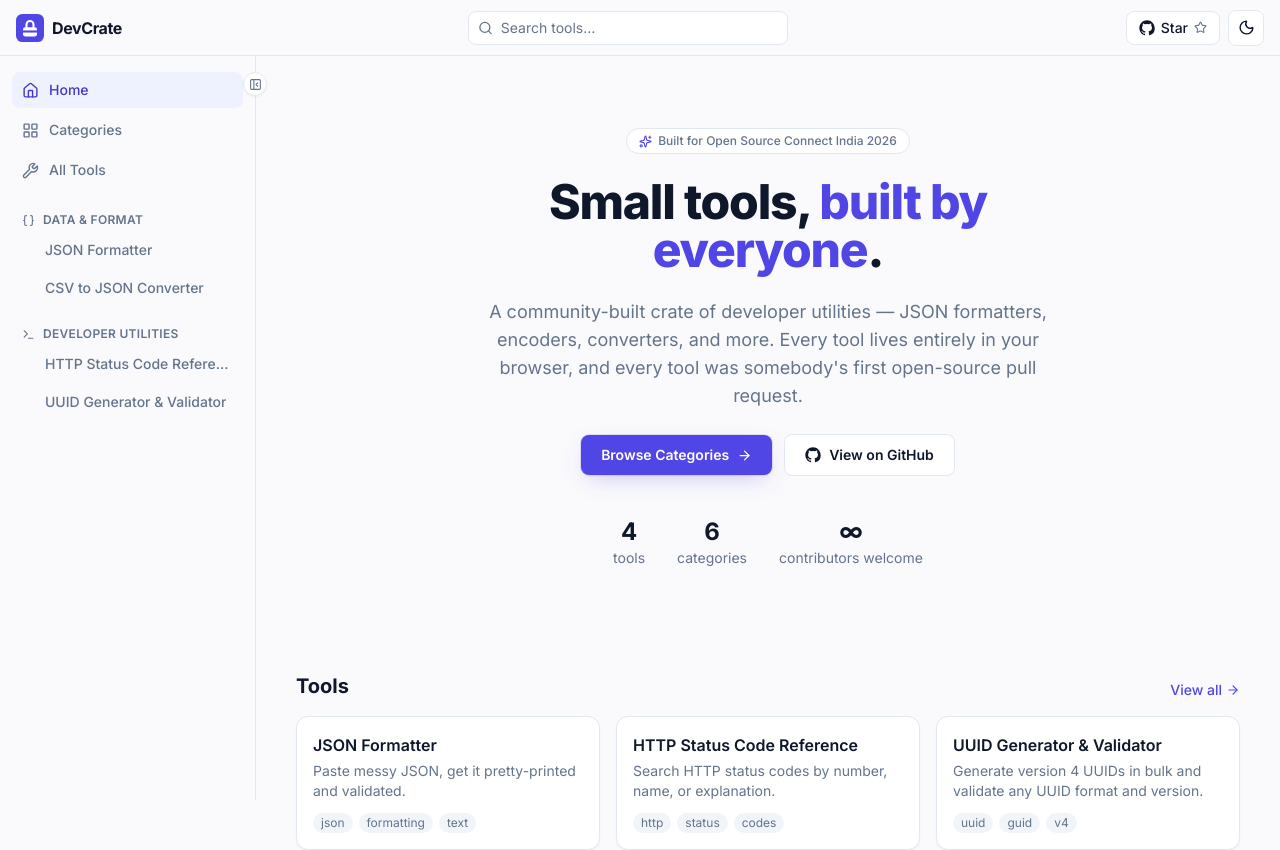
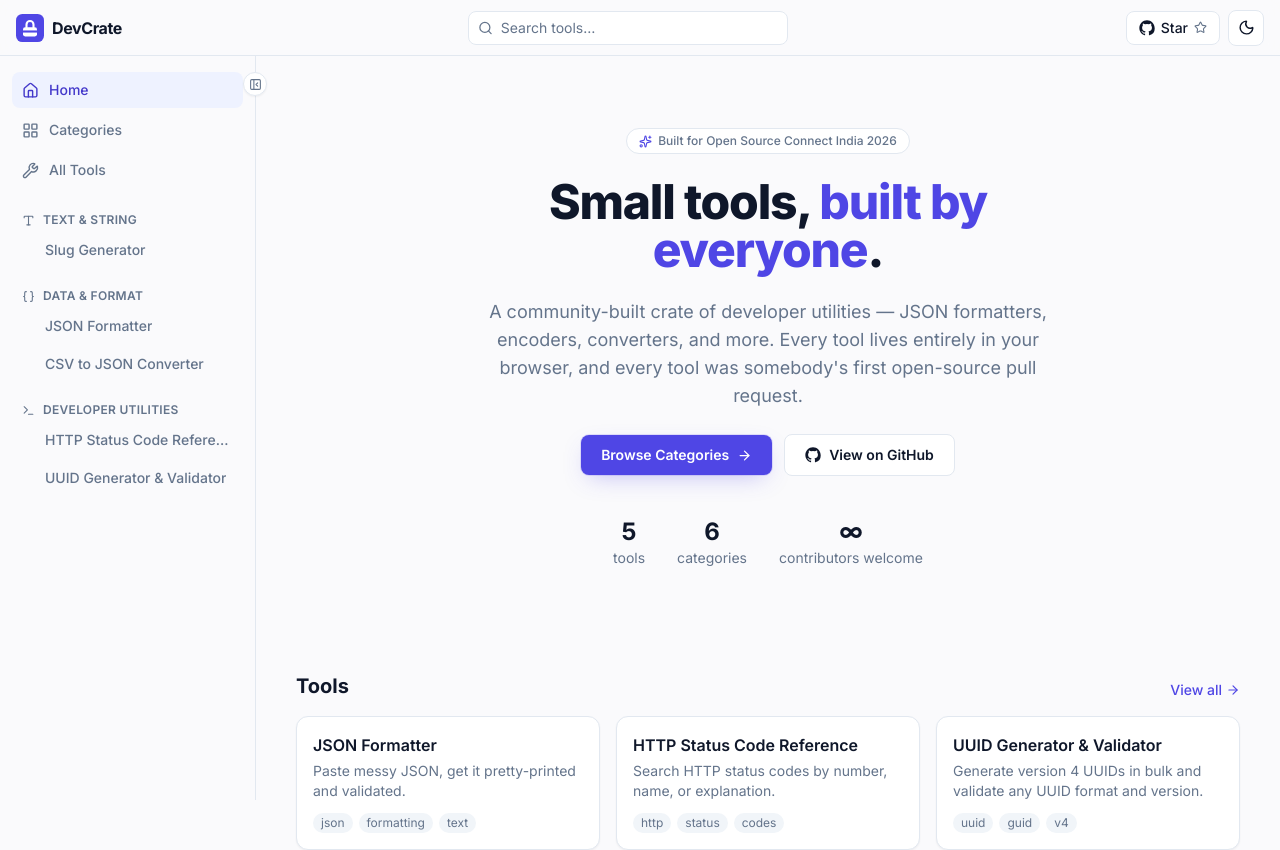
Before and after one commit to Aakif-Kohari/DevCrate, a React (Vite) app: page / in a window 1280 px wide. Shown: the top 850 px of the page. Built offline with nearby package versions, Linux system fonts and the light colour scheme.

Commit message:
feat: register slug generator

```diff
--- a/src/tools/registry.ts
+++ b/src/tools/registry.ts
@@ -15,6 +15,8 @@ import uuidGeneratorMeta from './uuid-generator/meta'
 import UuidGenerator from './uuid-generator'
 import csvJsonConverterMeta from './csv-json-converter/meta'
 import CsvJsonConverter from './csv-json-converter'
+import slugifyMeta from './slugify/meta'
+import SlugGenerator from './slugify'
 
 export interface ToolMeta {
   slug: string
@@ -36,6 +38,7 @@ export const toolRegistry: ToolEntry[] = [
   { meta: httpStatusCodesMeta, Component: HttpStatusCodes },
   { meta: uuidGeneratorMeta, Component: UuidGenerator },
   { meta: csvJsonConverterMeta, Component: CsvJsonConverter },
+  { meta: slugifyMeta, Component: SlugGenerator },
 ]
 
 /** Looks up a registered tool by its URL slug. */
```
